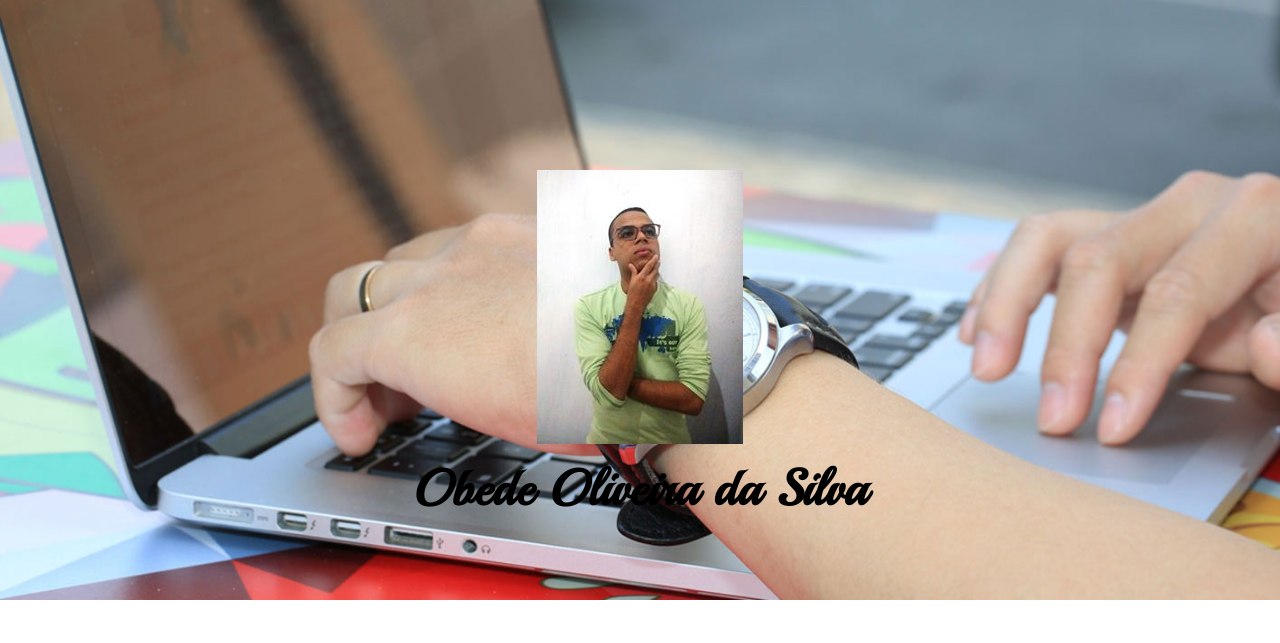
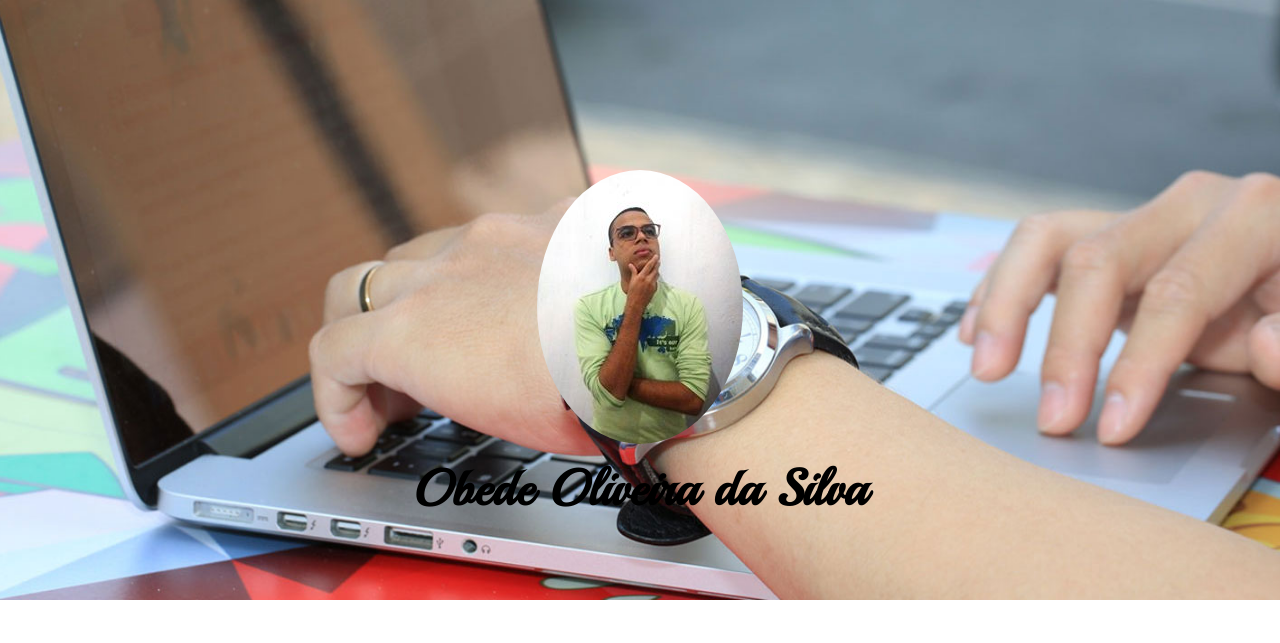
Before and after one commit to obedeoliveira/obedeoliveira, a PHP site: page / in a window 1280 px wide. Shown: the top 643 px of the page. Run offline with PHP 8.4, Linux system fonts and the light colour scheme.

Commit message:
Ajustando imagem para border-radius

```diff
--- a/css/style.css
+++ b/css/style.css
@@ -25,6 +25,10 @@ a,a:hover {
 	text-decoration: none;
 }
 img {max-width: 100%;}
+#obede {
+	height:600px;
+	padding-top:170px;
+}
 /* --- Menu --- */
 /*.isFixed {
 	left:0px;
@@ -196,9 +200,9 @@ header {
 	font-size:16px;
 	line-height:1.7;
 }
-/*img#site-title {
-	max-width: 150px;
-}*/
+img#site-title {
+	border-radius: 50%;
+}
 
 /*.papers,.papers:before,.papers:after {
 	background-color:#fff;
--- a/index.html
+++ b/index.html
@@ -25,7 +25,7 @@
       <div class="banner row" id="banner">
         <div class="parallax text-center" style="background-image: url(img/1.jpg);">
           <div class="parallax-pattern-overlay">
-            <div class="container text-center" style="height:600px;padding-top:170px;">
+            <div class="container text-center" id="obede">
               <a href="#"><img id="site-title" class=" wow fadeInDown" wow-data-delay="0.0s" wow-data-duration="0.9s" src="img/2.jpg" alt=""/></a>
               <h2 class="intro"><a href="arquivos/curriculo.pdf?arquivoNome=php/baixar.php" target="_blank">Obede Oliveira da Silva</a></h2>
             </div>
```
